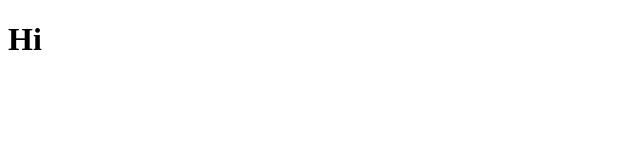
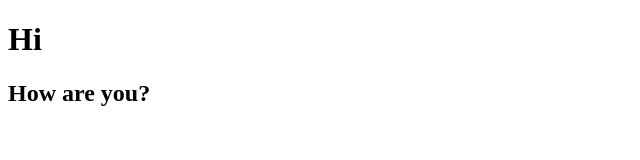
Before and after one commit to lucacavur/test_, a plain HTML site: page index.html in a window 1280 px wide. Shown: the whole page, without its empty margins (0-640 px from the left). Drawn offline with Linux system fonts and the light colour scheme.

Commit message:
made changes

```diff
--- a/index.html
+++ b/index.html
@@ -10,5 +10,8 @@
     <h1>
         Hi
     </h1>
+    <h2>
+        How are you?
+    </h2>
 </body>
 </html>
```
